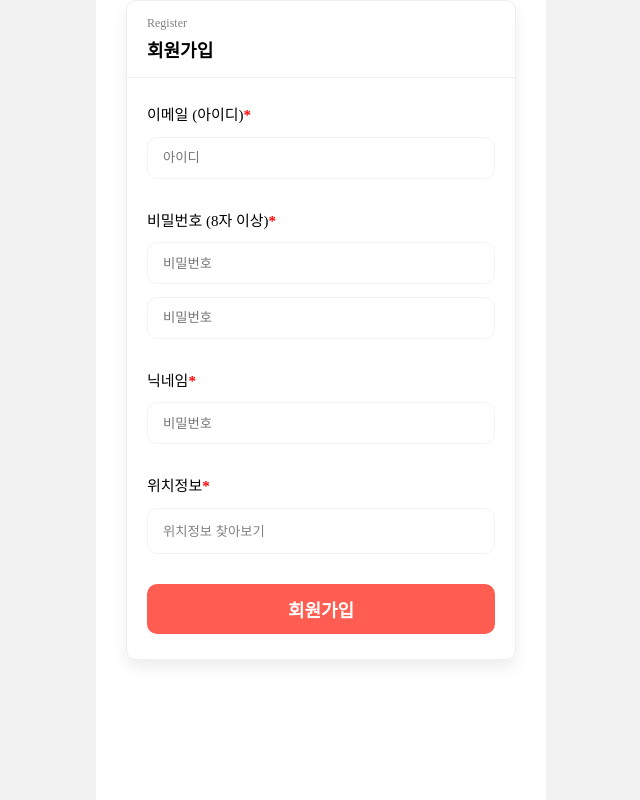
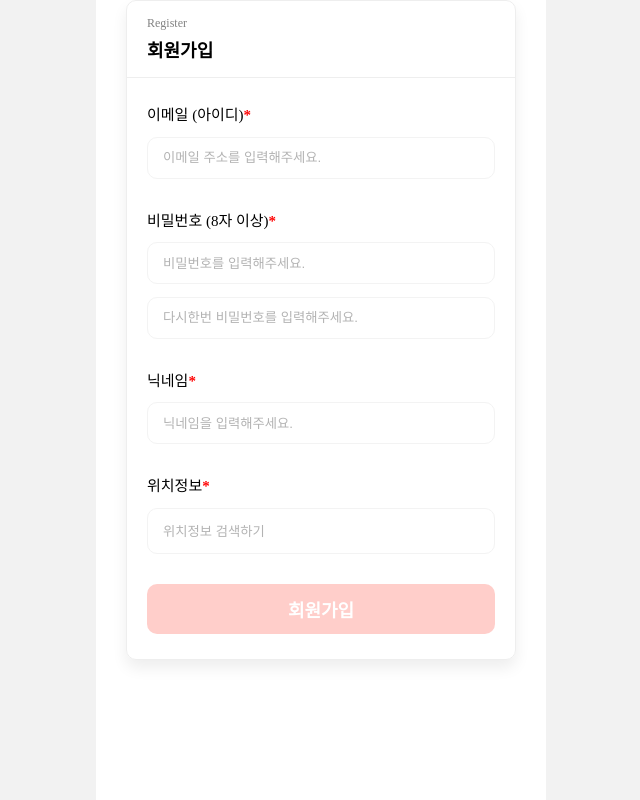
Before and after one commit to SwitchChipsProject/switch_front, a Next.js app: page /register in a window 1280 px wide. Shown: the whole page, without its empty margins (319-959 px from the left). Built offline with nearby package versions, Linux system fonts and the light colour scheme.

Commit message:
#6  로그인 페이지 기능 구현

```diff
--- a/components/util/Button.tsx
+++ b/components/util/Button.tsx
@@ -1,11 +1,11 @@
 import { MouseEventHandler } from 'react';
 import styled from 'styled-components';
 
-const Container = styled.button<{ color: string }>`
+const Container = styled.button<{ color: string; disabled: boolean }>`
   width: 100%;
   height: 50px;
   background-color: ${(props) => props.color};
-  cursor: pointer;
+  cursor: ${(props) => (props.disabled ? 'normal' : 'pointer')};
   border-radius: 10px;
   border: none;
 `;
@@ -21,14 +21,16 @@ export default function Button({
   textColor,
   children,
   onClick,
+  disabled,
 }: {
   backgroundColor: string;
   textColor: string;
   children: React.ReactNode;
   onClick: () => void;
+  disabled: boolean;
 }) {
   return (
-    <Container color={backgroundColor} onClick={onClick}>
+    <Container color={backgroundColor} onClick={onClick} disabled={disabled}>
       <Content color={textColor}>{children}</Content>
     </Container>
   );
--- a/package.json
+++ b/package.json
@@ -13,12 +13,15 @@
     "@types/node": "18.11.18",
     "@types/react": "18.0.26",
     "@types/react-dom": "18.0.10",
+    "axios": "^1.2.4",
     "eslint": "8.31.0",
     "eslint-config-next": "13.1.1",
     "next": "13.1.1",
     "react": "18.2.0",
+    "react-daum-postcode": "^3.1.1",
     "react-dom": "18.2.0",
     "react-icons": "^4.7.1",
+    "sass": "^1.57.1",
     "styled-components": "^5.3.6",
     "typescript": "4.9.4"
   },
--- a/pages/item/enroll.tsx
+++ b/pages/item/enroll.tsx
@@ -7,6 +7,7 @@ import { RiFileAddFill } from 'react-icons/ri';
 import { CgArrowsExchange } from 'react-icons/cg';
 import { BiSearch } from 'react-icons/bi';
 import { useRef } from 'react';
+
 export default function Home() {
   const router = useRouter();
   const target = useRef<any>();
--- a/pages/register.tsx
+++ b/pages/register.tsx
@@ -1,6 +1,11 @@
 import styled from 'styled-components';
 import Card from '../components/util/Card';
 import Button from '../components/util/Button';
+import DaumPostcodeEmbed from 'react-daum-postcode';
+import styles from '../styles/page/enroll.module.scss';
+import { useCallback, useEffect, useState, useRef } from 'react';
+import axios from 'axios';
+import { useRouter } from 'next/router';
 const Container = styled.div`
   height: 100%;
   display: flex;
@@ -22,32 +27,159 @@ const InputLabel = styled.span`
   font-weight: 500;
 `;
 
-const Input = styled.input`
+const Input = styled.input<{ status: 'pass' | 'not-pass' | 'init' }>`
   padding: 12.5px 15px;
-  border: 1px solid #f3f3f3;
+  border: ${(props) =>
+    props.status === 'pass' || props.status === 'init'
+      ? '1px solid #f3f3f3;'
+      : '1px solid red'};
   border-radius: 10px;
   background-color: white;
   color: black;
   outline: none;
+  ::placeholder {
+    color: #b3b3b3;
+  }
 `;
 
 const Strong = styled.strong`
   color: red;
 `;
 
-const LocationButton = styled.button`
+const LocationButton = styled.button<{ isThereLocation: boolean }>`
   padding: 12.5px 15px;
   border: 1px solid #f3f3f3;
   border-radius: 10px;
   background-color: white;
-  color: black;
   outline: none;
   text-align: start;
-  color: #828282;
+  color: ${(props) => (props.isThereLocation ? 'black' : '#b3b3b3')};
   cursor: pointer;
 `;
 
 export default function Register() {
+  const router = useRouter();
+
+  const popup = useRef<HTMLInputElement>(null);
+  const inputs = useRef<HTMLInputElement[] | null[]>([null]);
+
+  const [visibility, setVisibility] = useState<boolean>(false);
+  const [location, setLocation] = useState<string>('');
+  const [latitude, setLatitude] = useState<number>();
+  const [longitude, setLongitude] = useState<number>();
+
+  const [email, setEmail] = useState<string>('');
+  const [password, setPassword] = useState<string>('');
+  const [passwordCheck, setPasswordCheck] = useState<string>('');
+  const [nickname, setNickname] = useState<string>('');
+
+  const [emailInit, setEmailInit] = useState<boolean>(true);
+  const [emailValid, setEmailValid] = useState<boolean>(false);
+
+  const [passwordInit, setPasswordInit] = useState<boolean>(true);
+  const [passwordValid, setPasswordValid] = useState<boolean>(false);
+
+  const [passwordCheckInit, setPasswordCheckInit] = useState<boolean>(true);
+  const [passwordCheckValid, setPasswordCheckValid] = useState<boolean>(false);
+
+  const [nicknameInit, setNicknameInit] = useState<boolean>(true);
+  const [nicknameValid, setNicknameValid] = useState<boolean>(false);
+
+  const [disabled, setDisabled] = useState<boolean>(true);
+
+  const onClickPopup = useCallback((event: any) => {
+    if (event.target.id.includes('popup')) {
+      setVisibility(false);
+    }
+  }, []);
+
+  const onChangeEmail = useCallback(
+    ({ target: { value } }: { target: { value: string } }) => {
+      setEmailInit(false);
+      setEmail(value);
+    },
+    []
+  );
+
+  const onChangePassword = useCallback(
+    ({ target: { value } }: { target: { value: string } }) => {
+      setPasswordInit(false);
+      setPassword(value);
+    },
+    []
+  );
+
+  const onChangePasswordCheck = useCallback(
+    ({ target: { value } }: { target: { value: string } }) => {
+      setPasswordCheckInit(false);
+      setPasswordCheck(value);
+    },
+    []
+  );
+
+  const onChangeNickname = useCallback(
+    ({ target: { value } }: { target: { value: string } }) => {
+      setNicknameInit(false);
+      setNickname(value);
+    },
+    []
+  );
+
+  const onClickButton = useCallback(() => {
+    router.replace('/');
+  }, []);
+
+  useEffect(() => {
+    const emailRule =
+      /^[0-9a-zA-Z]([-_.]?[0-9a-zA-Z])*@[0-9a-zA-Z]([-_.]?[0-9a-zA-Z])*.[a-zA-Z]{2,3}$/i;
+    setEmailValid(emailRule.test(email));
+  }, [email]);
+
+  useEffect(() => {
+    const passwordRule = /^(?=.*[a-z])(?=.*[A-Z])(?=.*\d)[a-zA-Z\d]{8,}$/;
+    setPasswordValid(passwordRule.test(password));
+  }, [password]);
+
+  useEffect(() => {
+    setPasswordCheckValid(password === passwordCheck);
+  }, [password, passwordCheck]);
+
+  useEffect(() => {
+    setNicknameValid(nickname.length !== 0 && nickname.length < 10);
+  }, [nickname]);
+
+  useEffect(() => {
+    setDisabled(
+      !(
+        emailValid &&
+        passwordValid &&
+        passwordCheckValid &&
+        nicknameValid &&
+        location.length !== 0
+      )
+    );
+  }, [emailValid, passwordValid, passwordCheckValid, nicknameValid, location]);
+
+  const onComplete = useCallback(async (data: any) => {
+    setLocation(data.roadAddress);
+    const REST_API_KEY = 'c35e971551c57ac4a7a7eec7ac97fc34';
+    const res = await axios.get(
+      `https://dapi.kakao.com/v2/local/search/address.JSON?query=${data.roadAddress}`,
+      {
+        headers: {
+          Authorization: `KakaoAK ${REST_API_KEY}`,
+        },
+      }
+    );
+    setVisibility(false);
+    setLatitude(res.data.documents[0].y);
+    setLongitude(res.data.documents[0].x);
+  }, []);
+
+  const onClicked = useCallback(() => {
+    setVisibility(true);
+  }, []);
+
   return (
     <Container>
       <Card subTitle="Register" title="회원가입" gap={30}>
@@ -56,32 +188,104 @@ export default function Register() {
             <InputLabel>
               이메일 (아이디)<Strong>*</Strong>
             </InputLabel>
-            <Input placeholder="아이디"></Input>
+            <Input
+              placeholder="이메일 주소를 입력해주세요."
+              autoComplete="new-password"
+              onChange={onChangeEmail}
+              value={email}
+              status={emailInit ? 'init' : emailValid ? 'pass' : 'not-pass'}
+              onKeyDown={(e) => {
+                if (e.key === 'Enter') {
+                  (inputs.current[0] as HTMLInputElement).focus();
+                }
+              }}
+            ></Input>
           </InputWrapper>
           <InputWrapper>
             <InputLabel>
               비밀번호 (8자 이상)<Strong>*</Strong>
             </InputLabel>
-            <Input placeholder="비밀번호" type="password"></Input>
-            <Input placeholder="비밀번호" type="password"></Input>
+            <Input
+              placeholder="비밀번호를 입력해주세요."
+              type="password"
+              autoComplete="new-password"
+              onChange={onChangePassword}
+              value={password}
+              status={
+                passwordInit ? 'init' : passwordValid ? 'pass' : 'not-pass'
+              }
+              ref={(el) => (inputs.current[0] = el)}
+              onKeyDown={(e) => {
+                if (e.key === 'Enter') {
+                  (inputs.current[1] as HTMLInputElement).focus();
+                }
+              }}
+            ></Input>
+            <Input
+              placeholder="다시한번 비밀번호를 입력해주세요."
+              type="password"
+              onChange={onChangePasswordCheck}
+              value={passwordCheck}
+              status={
+                passwordCheckInit
+                  ? 'init'
+                  : passwordCheckValid
+                  ? 'pass'
+                  : 'not-pass'
+              }
+              ref={(el) => (inputs.current[1] = el)}
+              onKeyDown={(e) => {
+                if (e.key === 'Enter') {
+                  (inputs.current[2] as HTMLInputElement).focus();
+                }
+              }}
+            ></Input>
           </InputWrapper>
           <InputWrapper>
             <InputLabel>
               닉네임<Strong>*</Strong>
             </InputLabel>
-            <Input placeholder="비밀번호"></Input>
+            <Input
+              placeholder="닉네임을 입력해주세요."
+              onChange={onChangeNickname}
+              value={nickname}
+              status={
+                nicknameInit ? 'init' : nicknameValid ? 'pass' : 'not-pass'
+              }
+              ref={(el) => (inputs.current[2] = el)}
+              onKeyDown={(e) => {
+                if (e.key === 'Enter') {
+                  setVisibility(true);
+                }
+              }}
+            ></Input>
           </InputWrapper>
           <InputWrapper>
             <InputLabel>
               위치정보<Strong>*</Strong>
             </InputLabel>
-            <LocationButton>위치정보 찾아보기</LocationButton>
+            <LocationButton
+              onClick={onClicked}
+              isThereLocation={location.length !== 0}
+            >
+              {location.length === 0 ? '위치정보 검색하기' : location}
+            </LocationButton>
           </InputWrapper>
-          <Button backgroundColor={'#FF5D51'} textColor="white">
+          <Button
+            backgroundColor={disabled ? '#ff5d514d' : '#FF5D51'}
+            textColor="white"
+            disabled={disabled}
+            onClick={onClickButton}
+          >
             회원가입
           </Button>
         </>
       </Card>
+      {visibility ? (
+        <div id={styles.popup} ref={popup} onClick={onClickPopup}>
+          <DaumPostcodeEmbed style={{ width: 450 }} onComplete={onComplete} />
+        </div>
+      ) : null}
     </Container>
   );
 }
```
Also changed, not shown: styles/page/register.module.scss (added), 1 other file (tests, documents, lock files or other folders).
